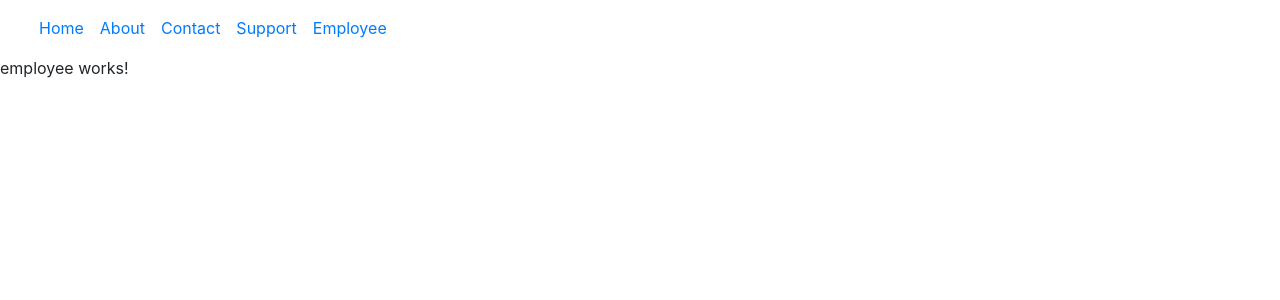
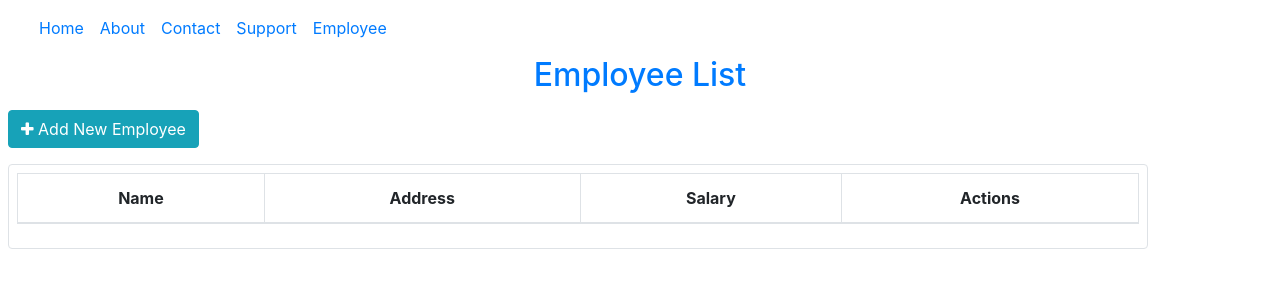
Before and after one commit to Kamodkash/Angular_project, an Angular app: page /employee in a window 1280 px wide. Shown: the top 300 px of the page. Built offline with nearby package versions, Linux system fonts and the light colour scheme.

Commit message:
added employee table

```diff
--- a/src/app/employee/employee.component.html
+++ b/src/app/employee/employee.component.html
@@ -1 +1,101 @@
-<p>employee works!</p>
+<h2 class="text-primary text-center">Employee List</h2>
+
+<div class="row">
+  <div class="col-8 m-2">
+    <button class="btn btn-info" data-toggle="modal" data-target="#newModal">
+      <i class="fa fa-plus"></i>&nbsp;Add New Employee
+    </button>
+  </div>
+</div>
+
+<div class="container rounded border text-center m-2 p-2 ">
+  <table class="table table-bordered table-striped table-hover text-center">
+    <thead>
+      <tr>
+        <th>Name</th>
+        <th>Address</th>
+        <th>Salary</th>
+        <th>Actions</th>
+      </tr>
+    </thead>
+  </table>
+</div>
+
+<!-- modal -->
+<div class="modal" id="newModal" tabindex="-1" role="dialog">
+  <div class="modal-dialog" role="document">
+    <div class="modal-content">
+      <div class="modal-header bg-info">
+        <h5 class="modal-title text-white">New Employee</h5>
+        <button type="button" class="close" data-dismiss="modal" aria-label="Close">
+          <span aria-hidden="true">&times;</span>
+        </button>
+      </div>
+      <!-- body -->
+      <div class="modal-body">
+        <div class="form-group row">
+          <label for="txtname" class="col-sm-4">Name</label>
+          <div class="col-sm-8">
+            <input type="text" id="txtname" class="form-control" placeholder="Enter Name" name="name"/>
+          </div>
+        </div>
+        <div class="form-group row">
+          <label for="txtaddress" class="col-sm-4">Address</label>
+          <div class="col-sm-8">
+            <input type="text" id="txtaddress" class="form-control" placeholder="Enter Address" name="address"/>
+          </div>
+        </div>
+        <div class="form-group row">
+          <label for="txtsalary" class="col-sm-4">Salary</label>
+          <div class="col-sm-8">
+            <input type="number" id="txtsalary" class="form-control" placeholder="Enter Salary" name="salary"/>
+          </div>
+        </div>
+      </div>
+      <!-- footer -->
+      <div class="modal-footer">
+        <button type="button" class="btn btn-primary">Save Changes</button>
+        <button type="button" class="btn btn-secondary" data-dismiss="modal">Close</button>
+      </div>
+    </div>
+  </div>
+</div>
+
+<div class="modal" id="editModal" tabindex="-1" role="dialog">
+  <div class="modal-dialog" role="document">
+    <div class="modal-content">
+      <div class="modal-header bg-info">
+        <h5 class="modal-title text-white">New Employee</h5>
+        <button type="button" class="close" data-dismiss="modal" aria-label="Close">
+          <span aria-hidden="true">&times;</span>
+        </button>
+      </div>
+      <!-- body -->
+      <div class="modal-body">
+        <div class="form-group row">
+          <label for="edittxtname" class="col-sm-4">Name</label>
+          <div class="col-sm-8">
+            <input type="text" id="edittxtname" class="form-control" placeholder="Enter Name" name="name"/>
+          </div>
+        </div>
+        <div class="form-group row">
+          <label for="edittxtaddress" class="col-sm-4">Address</label>
+          <div class="col-sm-8">
+            <input type="text" id="edittxtaddress" class="form-control" placeholder="Enter Address" name="address"/>
+          </div>
+        </div>
+        <div class="form-group row">
+          <label for="edittxtsalary" class="col-sm-4">Salary</label>
+          <div class="col-sm-8">
+            <input type="number" id="edittxtsalary" class="form-control" placeholder="Enter Salary" name="salary"/>
+          </div>
+        </div>
+      </div>
+      <!-- footer -->
+      <div class="modal-footer">
+        <button type="button" class="btn btn-primary">Update Changes</button>
+        <button type="button" class="btn btn-secondary" data-dismiss="modal">Close</button>
+      </div>
+    </div>
+  </div>
+</div>
```
